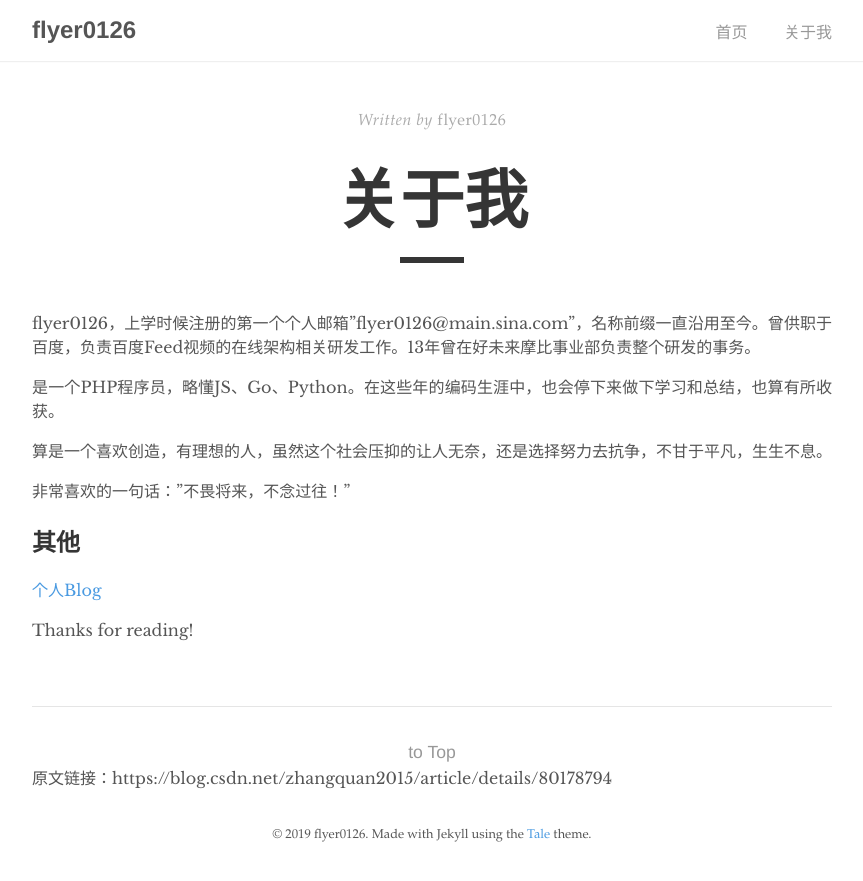
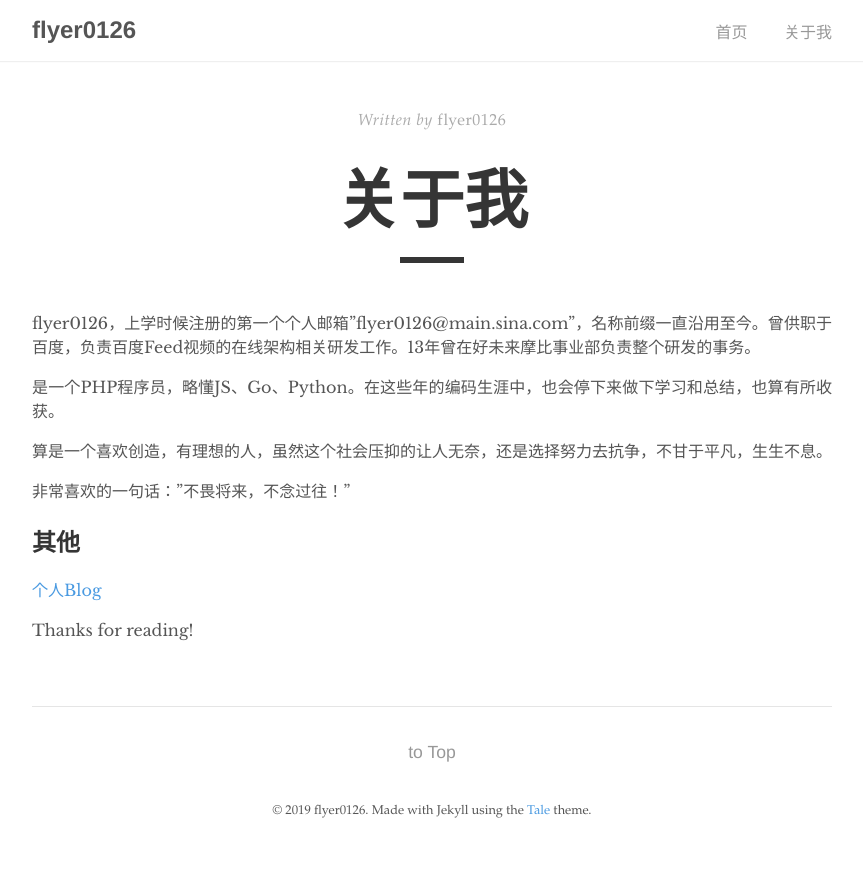
Before and after one commit to flyer0126/flyer0126.github.io, a Jekyll site: the page built from about.md, in a window 1280 px wide. Shown: the top 881 px of the page, without its empty margins (208-1071 px from the left). Built offline with Jekyll 4.4.1, drawn with Linux system fonts in a browser that asks for light colours; comment, search, counter and statistics services are not loaded.

Commit message:
update commit

```diff
--- a/_layouts/post.html
+++ b/_layouts/post.html
@@ -52,4 +52,3 @@ layout: default
     gitment.render('gitmentContainer')
 </script>
 {% endif %}
-原文链接：https://blog.csdn.net/zhangquan2015/article/details/80178794
```
